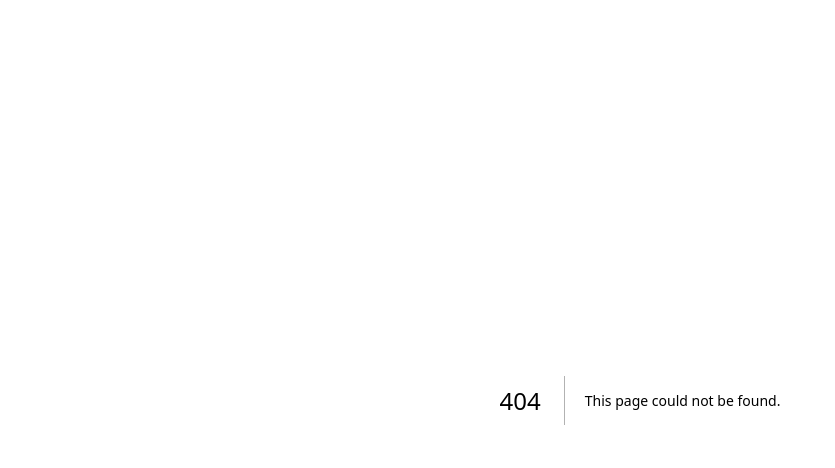
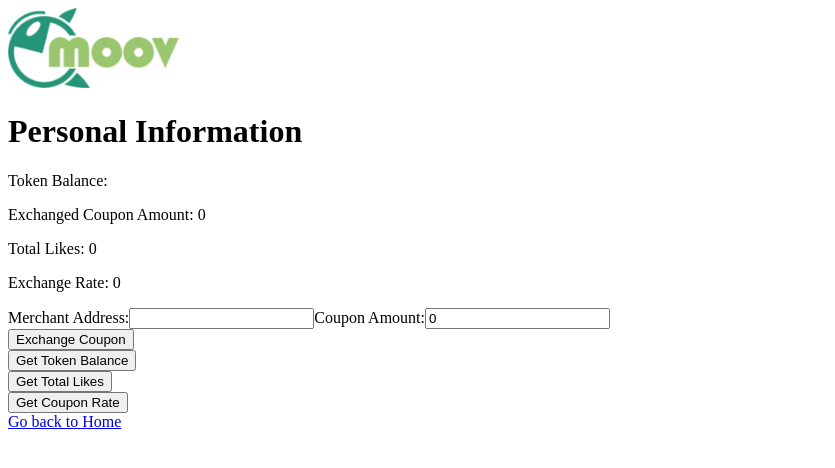
Before and after one commit to Bladekmm/nextjs, a Next.js app: page /PersonalPage in a window 1280 px wide. Before the commit this address had no page. Shown: the top 468 px of the page, without its empty margins (0-835 px from the left). Built offline with nearby package versions, Linux system fonts and the light colour scheme.

Commit message:
Update and rename design3.tsx to PersonalPage.tsx

```diff
--- a/pages/design3.tsx
+++ b/pages/PersonalPage.tsx
@@ -4,7 +4,8 @@ import abi from "../src/abi.json";
 import { CONTRACT_ADDRESS } from "../src/config";
 import { ethers } from 'ethers';
 import exampleImage from "../images/logo.png";
-import Image from 'next/image'
+import Image from 'next/image';
+import Link from 'next/link';
 
 const contractAddress = CONTRACT_ADDRESS;
 const contractABI = abi; // Replace with your contract ABI
@@ -177,10 +178,21 @@ const PersonalInfoPage: React.FC = () => {
                     onChange={(e) => setCouponAmountInput(Number(e.target.value))}
                 />
             </label>
+            <div>
             <button onClick={handleExchangeCoupon}>Exchange Coupon</button>
+            </div>
+            <div>
             <button onClick={handleGetTokenBalance}>Get Token Balance</button>
+            </div>
+            <div>
             <button onClick={handleGetTotalLikes}>Get Total Likes</button>
+            </div>
+            <div>
             <button onClick={handleGetCouponRate}>Get Coupon Rate</button>
+            </div>
+            <div>
+            <Link href="/">Go back to Home</Link>
+            </div>
         </div>
     );
 };
```
